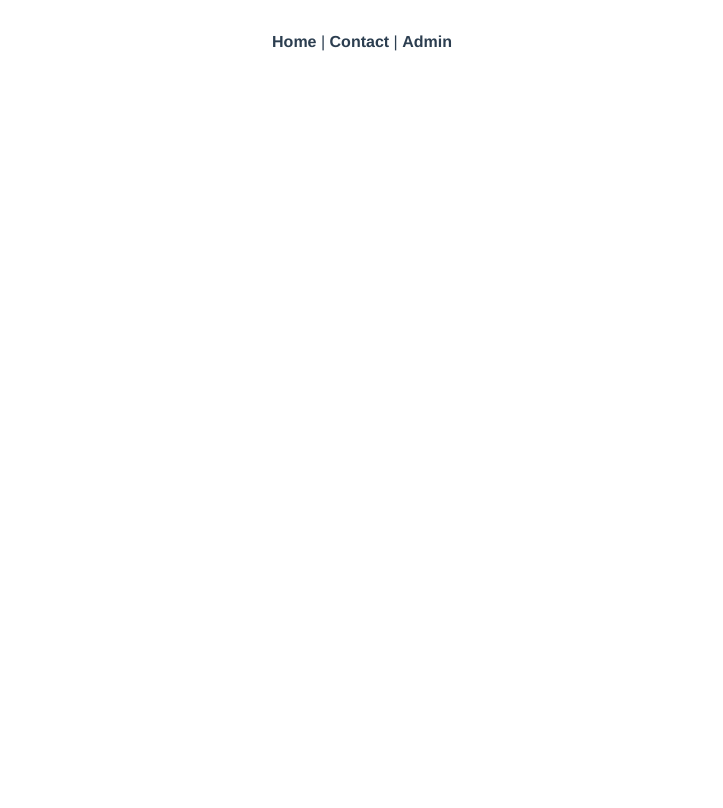
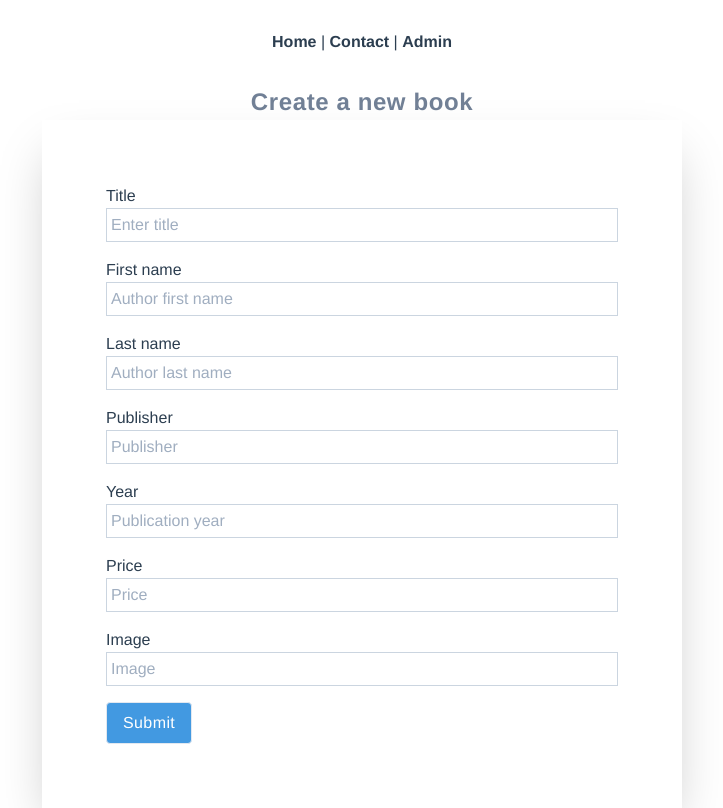
Before and after one commit to sandix34/Vuex-Commerce, a Vue app: page /admin/product-add in a window 1280 px wide. Shown: the whole page, without its empty margins (278-1001 px from the left). Built offline with nearby package versions, Linux system fonts and the light colour scheme.

Commit message:
Création de la page d'ajout de nouveau produit

```diff
--- a/src/App.vue
+++ b/src/App.vue
@@ -1,6 +1,6 @@
 <template>
   <div id="app">
-    <div id="nav">
+    <div id="nav" class="text-center">
       <router-link to="/">Home</router-link> |
       <router-link to="/contact">Contact</router-link> |
       <router-link to="/admin">Admin</router-link>
@@ -14,7 +14,7 @@
   font-family: "Avenir", Helvetica, Arial, sans-serif;
   -webkit-font-smoothing: antialiased;
   -moz-osx-font-smoothing: grayscale;
-  text-align: center;
+  /*text-align: center;*/
   color: #2c3e50;
 }
 #nav {
--- /dev/null
+++ b/src/components/admin/ProductForm.vue
@@ -0,0 +1,39 @@
+<template>
+  <div class="flex justify-center">
+    <form class="shadow-2xl p-16 w-2/4 border-gray-100">
+      <div class="flex flex-col">
+        <label for="title">Title</label>
+        <input type="text" class="border border-gray-400 mb-4 p-1" id="title" placeholder="Enter title" />
+      </div>
+      <div class="flex flex-col">
+        <label for="firstName">First name</label>
+        <input type="text" class="border border-gray-400 mb-4 p-1" id="firstName" placeholder="Author first name" />
+      </div>
+      <div class="flex flex-col">
+        <label for="lastName">Last name</label>
+        <input type="text" class="border border-gray-400 mb-4 p-1" id="lastName" placeholder="Author last name" />
+      </div>
+      <div class="flex flex-col">
+        <label for="publisher">Publisher</label>
+        <input type="text" class="border border-gray-400 mb-4 p-1" id="publisher" placeholder="Publisher" />
+      </div>
+      <div class="flex flex-col">
+        <label for="year">Year</label>
+        <input type="number" class="border border-gray-400 mb-4 p-1" id="year" placeholder="Publication year" />
+      </div>
+      <div class="flex flex-col">
+        <label for="price">Price</label>
+        <input type="text" class="border border-gray-400 mb-4 p-1" id="price" placeholder="Price" />
+      </div>
+      <div class="flex flex-col">
+        <label for="image">Image</label>
+        <input type="text" class="border border-gray-400 mb-4 p-1" id="image" placeholder="Image" />
+      </div>
+      <button type="submit" class="border rounded bg-blue-500 py-2 px-4 text-white font-medium tracking-wide">Submit</button>
+    </form>
+  </div>
+</template>
+
+<script>
+export default {};
+</script>
--- a/src/components/admin/ProductList.vue
+++ b/src/components/admin/ProductList.vue
@@ -1,5 +1,5 @@
 <template>
-  <div class="flex justify-center">
+  <div class="flex justify-center pt-8">
     <table class="table-auto">
       <thead class="bg-gray-200 uppercase text-grey-400">
         <tr class="border-t border-gray-300 text-gray-600">
--- a/src/router.js
+++ b/src/router.js
@@ -22,6 +22,12 @@ export default new Router({
       path: "/admin",
       name: "admin",
       component: () => import("./views/admin/Products.vue")
+    },
+    {
+      path: "/admin/product-add",
+      name: "admin-product-add",
+      component: () => import("./views/admin/ProductAdd.vue")
     }
+
   ]
 });
--- /dev/null
+++ b/src/views/admin/ProductAdd.vue
@@ -0,0 +1,16 @@
+<template>
+  <div class="flex flex-col">
+    <h3 class="text-center text-2xl text-gray-600 font-bold tracking-wide">Create a new book</h3>
+    <ProductForm />
+  </div>
+</template>
+
+<script>
+import ProductForm from "@/components/admin/ProductForm";
+
+export default {
+  components: {
+    ProductForm
+  }
+};
+</script>
--- a/src/views/admin/Products.vue
+++ b/src/views/admin/Products.vue
@@ -1,5 +1,6 @@
 <template>
   <div>
+    <router-link to="/admin/product-add" class="no-underline hover:underline text-blue-500 text-lg font-extrabold p-8">Add new book</router-link>
     <ProductList />
   </div>
 </template>
```
